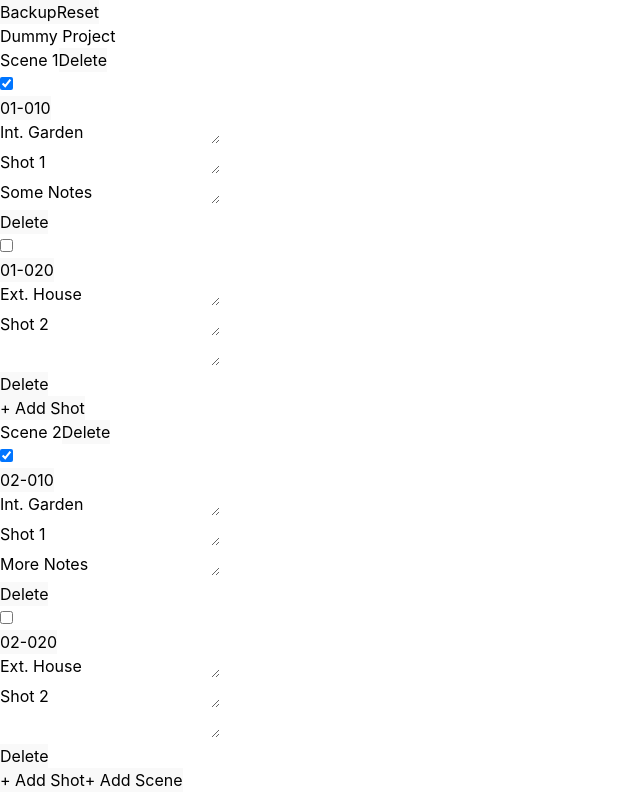
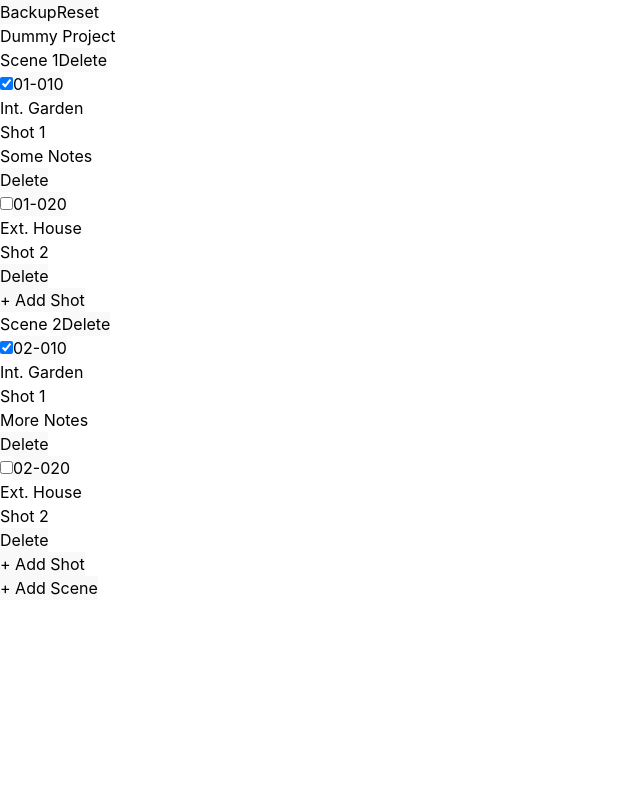
Before and after one commit to roschlau/brickshots, a React (Vite) app: page / in a window 1280 px wide. Shown: the whole page, without its empty margins (0-640 px from the left). Built offline with nearby package versions, Linux system fonts and the light colour scheme.

Commit message:
Make interface behave and feel more like a table, with proper auto-sizing of rows based on content

```diff
--- a/src/App.tsx
+++ b/src/App.tsx
@@ -34,13 +34,15 @@ function App() {
       <DevBar onResetProject={resetProject} onBackupProject={backupProject}/>
       <h1 className="text-3xl mb-4">{project.name}</h1>
       <div
-        className="w-full max-w-screen-lg grid gap-x-2 justify-stretch justify-items-stretch items-center"
+        className="w-full max-w-screen-lg grid p-[1px] gap-[1px] bg-slate-800 *:bg-slate-900 justify-stretch justify-items-stretch items-stretch"
         style={{gridTemplateColumns: 'auto auto auto 1fr 1fr auto'}}
       >
         {scenes}
-        <button className={'col-start-1 col-span-full justify-self-start p-2 text-slate-300 hover:text-slate-100'} onClick={addScene}>
+        <div className={'col-start-1 col-span-full flex flex-row'}>
+          <button className={'justify-self-start p-2 text-slate-300 hover:text-slate-100'} onClick={addScene}>
             + Add Scene
           </button>
+        </div>
       </div>
     </>
   )
@@ -104,7 +106,7 @@ function SceneTableRows({scene, sceneIndex, onUpdate, onDelete}: {
   }
   return (
     <>
-      <div className="col-start-1 col-span-full mt-4 flex flex-row gap-2 items-baseline">
+      <div className="col-start-1 col-span-full p-1 pt-4 pr-0 flex flex-row gap-2 items-baseline">
         <span className={'font-bold text-lg grow'}>
           Scene {sceneNumber}
         </span>
@@ -115,9 +117,11 @@ function SceneTableRows({scene, sceneIndex, onUpdate, onDelete}: {
         </button>
       </div>
       {shots}
-      <button className={'col-start-1 col-span-full justify-self-start p-2 text-slate-300 hover:text-slate-100'} onClick={addShot}>
+      <div className={'col-start-1 col-span-full flex flex-row'}>
+        <button className={'p-2 text-slate-300 hover:text-slate-100'} onClick={addShot}>
           + Add Shot
         </button>
+      </div>
     </>
   )
 }
@@ -130,6 +134,7 @@ function ShotTableRow({shot, sceneNumber, shotNumber, onUpdate, onDelete}: {
   onDelete: () => void,
 }) {
   const shotFullCode = shotCode(sceneNumber, shotNumber)
+  const [editing, setEditing] = useState<null | 'location' | 'description' | 'notes'>()
 
   const shotCodeClicked = () => {
     if (shot.lockedNumber === null) {
@@ -160,17 +165,13 @@ function ShotTableRow({shot, sceneNumber, shotNumber, onUpdate, onDelete}: {
 
   return (
     <>
-      <div className="col-start-1">
+      <div className="col-start-1 grid grid-flow-col place-content-start items-center px-1">
         <input
           type={'checkbox'}
+          className={'cursor-pointer'}
           checked={shot.animated}
           onChange={value => setAnimated(value.target.checked)}
         />
-      </div>
-      <div
-        className={'col-start-2'}
-        onClick={shotCodeClicked}
-      >
         <button
           onClick={shotCodeClicked}
           className={'p-2 text-sm hover:text-slate-100 ' + ((shot.lockedNumber != null) ? 'text-slate-300' : 'text-slate-500')}
@@ -178,29 +179,59 @@ function ShotTableRow({shot, sceneNumber, shotNumber, onUpdate, onDelete}: {
           {shotFullCode}
         </button>
       </div>
-      <div className="col-start-3">
+      <div className="col-start-3 self-stretch relative">
+        <div
+          className={'h-full cursor-pointer p-1 whitespace-break-spaces text-sm text-slate-200'}
+          onClick={() => setEditing('location')}
+        >
+          {shot.location}
+        </div>
+        { editing === 'location' ?
           <textarea
-          className={'p-1 text-sm text-slate-200'}
-          rows={1}
+            className={'absolute z-10 top-0 left-0 size-full p-1 text-sm text-slate-200'}
+            autoFocus
             value={shot.location ?? ''}
             onChange={value => onUpdate({...shot, location: value.target.value})}
-        />
+            onBlur={() => setEditing(null)}
+            onKeyDown={event => event.key === 'Escape' ? setEditing(null) : ''}
+          /> : ''
+        }
       </div>
-      <div className="col-start-4">
+      <div className="col-start-4 self-stretch relative">
+        <div
+          className={'h-full cursor-pointer p-1 whitespace-break-spaces text-sm text-slate-200'}
+          onClick={() => setEditing('description')}
+        >
+          {shot.description}
+        </div>
+        { editing === 'description' ?
           <textarea
-          className={'w-full p-1 text-sm text-slate-200'}
-          rows={1}
+            className={'absolute z-10 top-0 left-0 size-full p-1 text-sm text-slate-200'}
+            autoFocus
             value={shot.description}
             onChange={value => onUpdate({...shot, description: value.target.value})}
-        />
+            onBlur={() => setEditing(null)}
+            onKeyDown={event => event.key === 'Escape' ? setEditing(null) : ''}
+          /> : ''
+        }
       </div>
-      <div className="col-start-5">
+      <div className="col-start-5 self-stretch relative">
+        <div
+          className={'h-full cursor-pointer p-1 whitespace-break-spaces text-sm text-slate-200'}
+          onClick={() => setEditing('notes')}
+        >
+          {shot.notes}
+        </div>
+        { editing === 'notes' ?
           <textarea
-          className={'w-full p-1 text-sm text-slate-200'}
-          rows={1}
+            className={'absolute z-10 top-0 left-0 size-full p-1 text-sm text-slate-200'}
+            autoFocus
             value={shot.notes}
             onChange={value => onUpdate({...shot, notes: value.target.value})}
-        />
+            onBlur={() => setEditing(null)}
+            onKeyDown={event => event.key === 'Escape' ? setEditing(null) : ''}
+          /> : ''
+        }
       </div>
       <div className="col-start-6">
         <button
```
Lines whose indentation alone changed are shown as unchanged.
